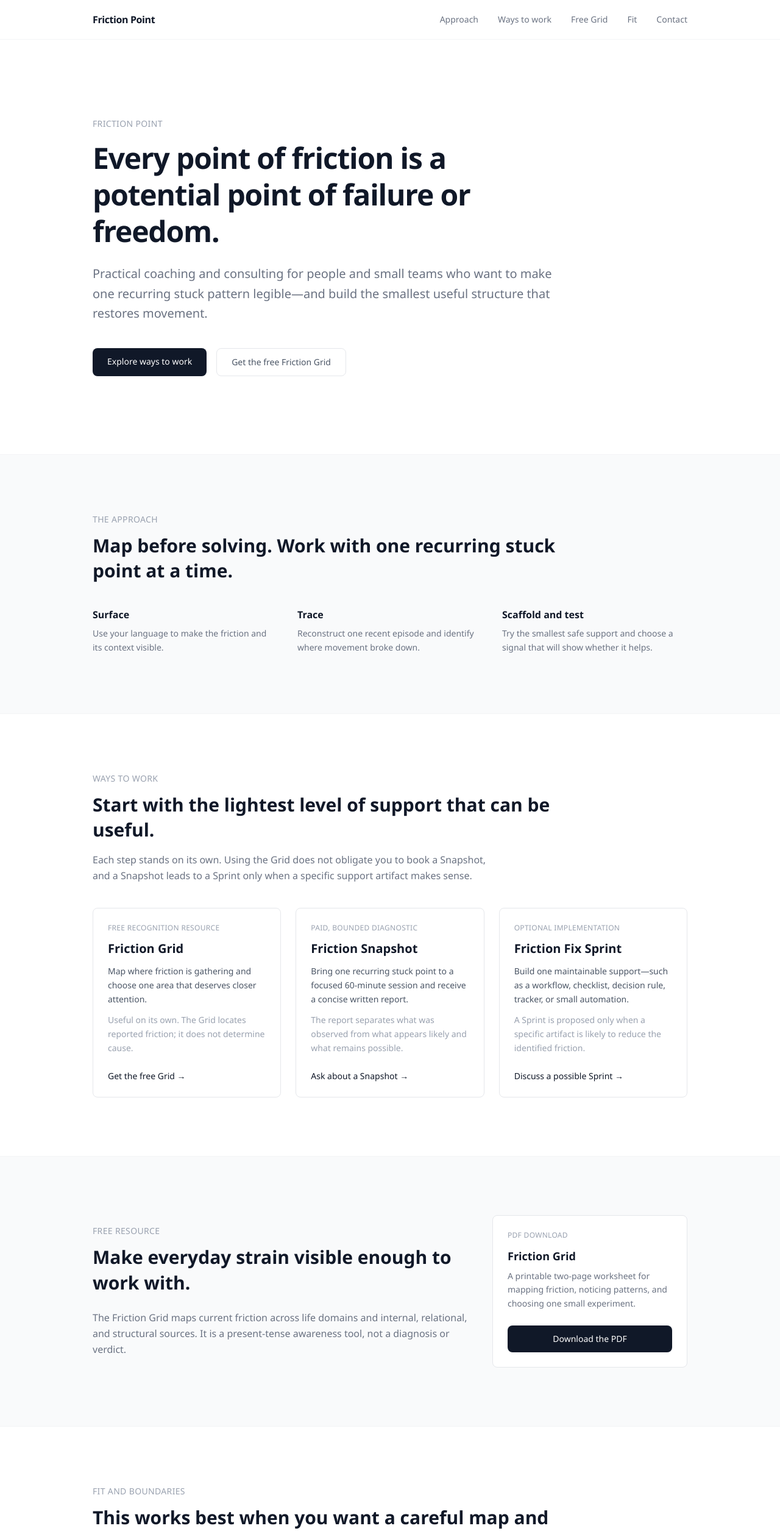
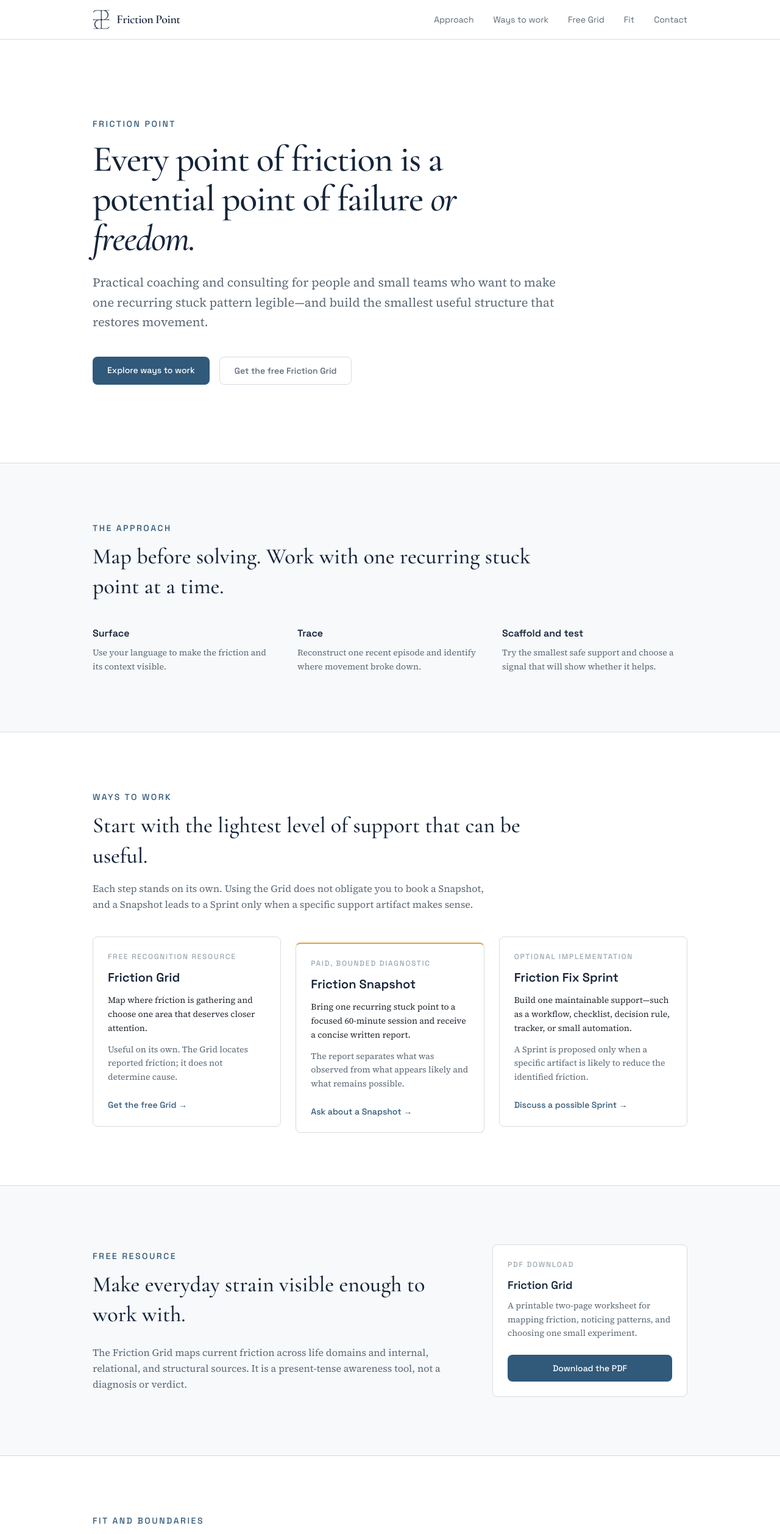
Before and after one commit to DanPace725/pace-coaching, a Next.js app: page / in a window 1280 px wide. Shown: the top 2516 px of the page at 61% size. Built offline with nearby package versions, Linux system fonts and the light colour scheme.

Commit message:
ui update

```diff
--- a/app/globals.css
+++ b/app/globals.css
@@ -1,17 +1,32 @@
 @import "tailwindcss";
 
-:root {
-  --font-sans: "Avenir Next", "Segoe UI", "Helvetica Neue", Arial, sans-serif;
-  --font-mono: "SFMono-Regular", Consolas, "Liberation Mono", Menlo, monospace;
-}
+/*
+  Friction Point brand tokens — light mode (public default).
+  Source of truth: current/brand/fp_brand_guide.md
+*/
+@theme {
+  /* color */
+  --color-navy: #16243a;        /* heading / monogram ink */
+  --color-ink: #232931;         /* body text */
+  --color-mutedfp: #5b6875;     /* secondary text */
+  --color-slatefp: #9aa8b2;     /* tertiary text, markers */
+  --color-mist: #eceff3;        /* page-tint background */
+  --color-mist2: #f7f9fb;       /* alternate section background */
+  --color-linefp: #d6dce3;      /* borders */
+  --color-steel: #31597a;       /* action */
+  --color-steeldeep: #274a66;   /* action hover */
+  --color-gold: #d9a441;        /* inflection — one per view */
+  --color-goldink: #7e5d1b;     /* gold as small text on light */
 
-@theme inline {
-  --font-sans: "Avenir Next", "Segoe UI", "Helvetica Neue", Arial, sans-serif;
+  /* type */
+  --font-display: "Cormorant Garamond", "Palatino Linotype", Georgia, serif;
+  --font-sans: "Space Grotesk", "Segoe UI", "Helvetica Neue", Arial, sans-serif;
+  --font-serif: "Source Serif 4", Georgia, "Times New Roman", serif;
   --font-mono: "SFMono-Regular", Consolas, "Liberation Mono", Menlo, monospace;
 }
 
 body {
-  font-family: var(--font-sans);
+  font-family: var(--font-serif);
   -webkit-font-smoothing: antialiased;
   -moz-osx-font-smoothing: grayscale;
 }
--- a/app/layout.tsx
+++ b/app/layout.tsx
@@ -13,7 +13,15 @@ export default function RootLayout({
 }>) {
   return (
     <html lang="en" className="h-full antialiased">
-      <body className="min-h-full bg-white text-gray-900">
+      <head>
+        <link rel="preconnect" href="https://fonts.googleapis.com" />
+        <link rel="preconnect" href="https://fonts.gstatic.com" crossOrigin="anonymous" />
+        <link
+          href="https://fonts.googleapis.com/css2?family=Cormorant+Garamond:ital,wght@0,500;0,600;1,500;1,600&family=Space+Grotesk:wght@400;500;600;700&family=Source+Serif+4:opsz,wght@8..60,400;8..60,600&display=swap"
+          rel="stylesheet"
+        />
+      </head>
+      <body className="min-h-full bg-white text-ink">
         {children}
       </body>
     </html>
--- a/app/page.tsx
+++ b/app/page.tsx
@@ -9,6 +9,7 @@ const offers = [
     detail: 'Useful on its own. The Grid locates reported friction; it does not determine cause.',
     href: '#resources',
     action: 'Get the free Grid',
+    friction: false,
   },
   {
     name: 'Friction Snapshot',
@@ -17,6 +18,7 @@ const offers = [
     detail: 'The report separates what was observed from what appears likely and what remains possible.',
     href: '#contact',
     action: 'Ask about a Snapshot',
+    friction: true,
   },
   {
     name: 'Friction Fix Sprint',
@@ -25,6 +27,7 @@ const offers = [
     detail: 'A Sprint is proposed only when a specific artifact is likely to reduce the identified friction.',
     href: '#contact',
     action: 'Discuss a possible Sprint',
+    friction: false,
   },
 ] as const;
 
@@ -44,17 +47,19 @@ const notFit = [
 export default function HomePage() {
   return (
     <div className="min-h-screen flex flex-col">
-      <header className="sticky top-0 z-50 bg-white/90 backdrop-blur border-b border-gray-100">
+      <header className="sticky top-0 z-50 bg-white/90 backdrop-blur border-b border-linefp">
         <div className="max-w-5xl mx-auto px-6 h-16 flex items-center justify-between">
-          <Link href="/" className="font-semibold text-gray-900 tracking-tight">
-            Friction Point
+          <Link href="/" className="flex items-center gap-2.5">
+            {/* eslint-disable-next-line @next/next/no-img-element */}
+            <img src="/fp-mark.svg" alt="" aria-hidden="true" className="h-8 w-auto" />
+            <span className="font-display text-xl font-semibold text-navy tracking-tight">Friction Point</span>
           </Link>
-          <nav aria-label="Primary navigation" className="hidden sm:flex items-center gap-8 text-sm text-gray-500">
-            <a href="#approach" className="hover:text-gray-900 transition-colors">Approach</a>
-            <a href="#offers" className="hover:text-gray-900 transition-colors">Ways to work</a>
-            <a href="#resources" className="hover:text-gray-900 transition-colors">Free Grid</a>
-            <a href="#fit" className="hover:text-gray-900 transition-colors">Fit</a>
-            <a href="#contact" className="hover:text-gray-900 transition-colors">Contact</a>
+          <nav aria-label="Primary navigation" className="hidden sm:flex items-center gap-8 font-sans text-sm text-mutedfp">
+            <a href="#approach" className="hover:text-navy transition-colors">Approach</a>
+            <a href="#offers" className="hover:text-navy transition-colors">Ways to work</a>
+            <a href="#resources" className="hover:text-navy transition-colors">Free Grid</a>
+            <a href="#fit" className="hover:text-navy transition-colors">Fit</a>
+            <a href="#contact" className="hover:text-navy transition-colors">Contact</a>
           </nav>
         </div>
       </header>
@@ -62,29 +67,29 @@ export default function HomePage() {
       <main>
         <section>
           <div className="max-w-5xl mx-auto px-6 py-24 sm:py-32">
-            <p className="text-sm font-medium text-gray-400 uppercase tracking-wide mb-4">Friction Point</p>
-            <h1 className="text-4xl sm:text-5xl font-semibold text-gray-900 tracking-tight leading-tight max-w-3xl">
-              Every point of friction is a potential point of failure or freedom.
+            <p className="font-sans text-sm font-medium text-steel uppercase tracking-[0.18em] mb-4">Friction Point</p>
+            <h1 className="font-display text-5xl sm:text-6xl font-medium text-navy tracking-tight leading-[1.08] max-w-3xl">
+              Every point of friction is a potential point of failure <em>or freedom.</em>
             </h1>
-            <p className="mt-6 text-lg sm:text-xl text-gray-500 max-w-3xl leading-relaxed">
+            <p className="mt-6 text-lg sm:text-xl text-mutedfp max-w-3xl leading-relaxed">
               Practical coaching and consulting for people and small teams who want to make one recurring stuck
               pattern legible—and build the smallest useful structure that restores movement.
             </p>
             <div className="mt-10 flex flex-col sm:flex-row gap-4">
-              <a href="#offers" className="px-6 py-3 bg-gray-900 text-white text-sm font-medium rounded-lg hover:bg-gray-800 transition-colors text-center">
+              <a href="#offers" className="px-6 py-3 bg-steel text-white font-sans text-sm font-medium rounded-lg hover:bg-steeldeep transition-colors text-center">
                 Explore ways to work
               </a>
-              <a href="#resources" className="px-6 py-3 text-gray-600 text-sm font-medium rounded-lg border border-gray-200 hover:border-gray-300 hover:text-gray-900 transition-colors text-center">
+              <a href="#resources" className="px-6 py-3 text-mutedfp font-sans text-sm font-medium rounded-lg border border-linefp hover:border-slatefp hover:text-navy transition-colors text-center">
                 Get the free Friction Grid
               </a>
             </div>
           </div>
         </section>
 
-        <section id="approach" className="bg-gray-50 border-y border-gray-100">
+        <section id="approach" className="bg-mist2 border-y border-linefp">
           <div className="max-w-5xl mx-auto px-6 py-20 sm:py-24">
-            <h2 className="text-sm font-medium text-gray-400 uppercase tracking-wide mb-3">The approach</h2>
-            <p className="text-2xl sm:text-3xl font-semibold text-gray-900 max-w-3xl leading-snug mb-10">
+            <h2 className="font-sans text-sm font-medium text-steel uppercase tracking-[0.18em] mb-3">The approach</h2>
+            <p className="font-display text-3xl sm:text-4xl font-medium text-navy max-w-3xl leading-snug mb-10">
               Map before solving. Work with one recurring stuck point at a time.
             </p>
             <div className="grid sm:grid-cols-3 gap-8">
@@ -94,8 +99,8 @@ export default function HomePage() {
                 ['Scaffold and test', 'Try the smallest safe support and choose a signal that will show whether it helps.'],
               ].map(([title, description]) => (
                 <div key={title}>
-                  <h3 className="font-semibold text-gray-900 mb-2">{title}</h3>
-                  <p className="text-sm text-gray-500 leading-relaxed">{description}</p>
+                  <h3 className="font-sans font-semibold text-navy mb-2">{title}</h3>
+                  <p className="text-sm text-mutedfp leading-relaxed">{description}</p>
                 </div>
               ))}
             </div>
@@ -104,22 +109,29 @@ export default function HomePage() {
 
         <section id="offers">
           <div className="max-w-5xl mx-auto px-6 py-20 sm:py-24">
-            <h2 className="text-sm font-medium text-gray-400 uppercase tracking-wide mb-3">Ways to work</h2>
-            <p className="text-2xl sm:text-3xl font-semibold text-gray-900 max-w-3xl leading-snug mb-4">
+            <h2 className="font-sans text-sm font-medium text-steel uppercase tracking-[0.18em] mb-3">Ways to work</h2>
+            <p className="font-display text-3xl sm:text-4xl font-medium text-navy max-w-3xl leading-snug mb-4">
               Start with the lightest level of support that can be useful.
             </p>
-            <p className="text-gray-500 max-w-2xl leading-relaxed mb-10">
+            <p className="text-mutedfp max-w-2xl leading-relaxed mb-10">
               Each step stands on its own. Using the Grid does not obligate you to book a Snapshot, and a Snapshot
               leads to a Sprint only when a specific support artifact makes sense.
             </p>
             <div className="grid gap-6 lg:grid-cols-3">
               {offers.map((offer) => (
-                <article key={offer.name} className="flex flex-col rounded-lg border border-gray-200 bg-white p-6">
-                  <p className="text-xs font-medium uppercase tracking-wide text-gray-400">{offer.role}</p>
-                  <h3 className="mt-3 text-xl font-semibold text-gray-900">{offer.name}</h3>
-                  <p className="mt-3 text-sm leading-relaxed text-gray-600">{offer.description}</p>
-                  <p className="mt-3 text-sm leading-relaxed text-gray-400">{offer.detail}</p>
-                  <a href={offer.href} className="mt-6 text-sm font-medium text-gray-900 hover:text-gray-600">
+                <article
+                  key={offer.name}
+                  className={`flex flex-col rounded-lg border bg-white p-6 ${
+                    offer.friction
+                      ? 'border-linefp border-t-2 border-t-gold lg:translate-y-2.5'
+                      : 'border-linefp'
+                  }`}
+                >
+                  <p className="font-sans text-xs font-medium uppercase tracking-[0.14em] text-slatefp">{offer.role}</p>
+                  <h3 className="mt-3 font-sans text-xl font-semibold text-navy">{offer.name}</h3>
+                  <p className="mt-3 text-sm leading-relaxed text-ink">{offer.description}</p>
+                  <p className="mt-3 text-sm leading-relaxed text-mutedfp">{offer.detail}</p>
+                  <a href={offer.href} className="mt-6 font-sans text-sm font-medium text-steel hover:text-steeldeep">
                     {offer.action} →
                   </a>
                 </article>
@@ -128,29 +140,29 @@ export default function HomePage() {
           </div>
         </section>
 
-        <section id="resources" className="bg-gray-50 border-y border-gray-100">
+        <section id="resources" className="bg-mist2 border-y border-linefp">
           <div className="max-w-5xl mx-auto px-6 py-20 sm:py-24">
             <div className="grid gap-10 lg:grid-cols-[1fr_20rem] lg:items-center">
               <div>
-                <h2 className="text-sm font-medium text-gray-400 uppercase tracking-wide mb-3">Free resource</h2>
-                <p className="text-2xl sm:text-3xl font-semibold text-gray-900 max-w-3xl leading-snug">
+                <h2 className="font-sans text-sm font-medium text-steel uppercase tracking-[0.18em] mb-3">Free resource</h2>
+                <p className="font-display text-3xl sm:text-4xl font-medium text-navy max-w-3xl leading-snug">
                   Make everyday strain visible enough to work with.
                 </p>
-                <p className="mt-6 text-gray-500 max-w-2xl leading-relaxed">
+                <p className="mt-6 text-mutedfp max-w-2xl leading-relaxed">
                   The Friction Grid maps current friction across life domains and internal, relational, and structural
                   sources. It is a present-tense awareness tool, not a diagnosis or verdict.
                 </p>
               </div>
-              <div className="rounded-lg border border-gray-200 bg-white p-6">
-                <p className="text-xs font-medium uppercase tracking-wide text-gray-400">PDF download</p>
-                <h3 className="mt-3 text-lg font-semibold text-gray-900">Friction Grid</h3>
-                <p className="mt-2 text-sm leading-relaxed text-gray-500">
+              <div className="rounded-lg border border-linefp bg-white p-6">
+                <p className="font-sans text-xs font-medium uppercase tracking-[0.14em] text-slatefp">PDF download</p>
+                <h3 className="mt-3 font-sans text-lg font-semibold text-navy">Friction Grid</h3>
+                <p className="mt-2 text-sm leading-relaxed text-mutedfp">
                   A printable two-page worksheet for mapping friction, noticing patterns, and choosing one small experiment.
                 </p>
                 <a
                   href="/downloads/friction-grid.pdf"
                   download
-                  className="mt-6 inline-flex w-full items-center justify-center rounded-lg bg-gray-900 px-5 py-3 text-sm font-medium text-white transition-colors hover:bg-gray-800"
+                  className="mt-6 inline-flex w-full items-center justify-center rounded-lg bg-steel px-5 py-3 font-sans text-sm font-medium text-white transition-colors hover:bg-steeldeep"
                 >
                   Download the PDF
                 </a>
@@ -161,15 +173,15 @@ export default function HomePage() {
 
         <section id="fit">
           <div className="max-w-5xl mx-auto px-6 py-20 sm:py-24">
-            <h2 className="text-sm font-medium text-gray-400 uppercase tracking-wide mb-3">Fit and boundaries</h2>
-            <p className="text-2xl sm:text-3xl font-semibold text-gray-900 max-w-3xl leading-snug mb-10">
+            <h2 className="font-sans text-sm font-medium text-steel uppercase tracking-[0.18em] mb-3">Fit and boundaries</h2>
+            <p className="font-display text-3xl sm:text-4xl font-medium text-navy max-w-3xl leading-snug mb-10">
               This works best when you want a careful map and a practical next move—not pressure to push through.
             </p>
             <div className="grid sm:grid-cols-2 gap-8">
               <FitList title="Good fit" items={goodFit} tone="good" />
               <FitList title="Not the right fit" items={notFit} tone="muted" />
             </div>
-            <p className="mt-10 max-w-3xl text-sm leading-relaxed text-gray-400">
+            <p className="mt-10 max-w-3xl text-sm leading-relaxed text-slatefp">
               Friction Point does not provide therapy, crisis care, diagnosis, medical or veterinary care, legal or
               tax advice, financial planning, licensed engineering, or guaranteed outcomes. When a need falls outside
               the work, we pause, narrow the scope, or refer appropriately.
@@ -177,14 +189,14 @@ export default function HomePage() {
           </div>
         </section>
 
-        <section id="about" className="bg-gray-50 border-y border-gray-100">
+        <section id="about" className="bg-mist2 border-y border-linefp">
           <div className="max-w-5xl mx-auto px-6 py-20 sm:py-24">
             <div className="max-w-3xl">
-              <h2 className="text-sm font-medium text-gray-400 uppercase tracking-wide mb-3">About</h2>
-              <p className="text-2xl sm:text-3xl font-semibold text-gray-900 leading-snug mb-6">
+              <h2 className="font-sans text-sm font-medium text-steel uppercase tracking-[0.18em] mb-3">About</h2>
+              <p className="font-display text-3xl sm:text-4xl font-medium text-navy leading-snug mb-6">
                 My name is Daniel. I help people and small teams follow friction to the place where something can actually change.
               </p>
-              <p className="text-gray-500 leading-relaxed">
+              <p className="text-mutedfp leading-relaxed">
                 I am a coach, consultant, and systems thinker. The work is practical and plainspoken: hear what is
                 true, trace one recurring pattern, distinguish evidence from interpretation, and build the smallest
                 useful support. My perspective also includes focused experience with neurodivergent adults navigating
@@ -194,14 +206,14 @@ export default function HomePage() {
           </div>
         </section>
 
-        <section id="contact" className="bg-gray-900 text-white">
+        <section id="contact" className="bg-navy text-white">
           <div className="max-w-5xl mx-auto px-6 py-20 sm:py-24">
             <div className="grid gap-10 lg:grid-cols-[1fr_24rem] lg:items-start">
               <div>
-                <h2 className="text-2xl sm:text-3xl font-semibold leading-snug mb-4">
+                <h2 className="font-display text-3xl sm:text-4xl font-medium leading-snug mb-4 text-white">
                   Start with a free 30-minute discovery session.
                 </h2>
-                <p className="text-gray-400 max-w-xl leading-relaxed">
+                <p className="text-slatefp max-w-xl leading-relaxed">
                   Bring one recurring stuck point or a question about the work. We will use the conversation to see
                   whether a Friction Snapshot or another next step seems useful and responsible.
                 </p>
@@ -209,11 +221,11 @@ export default function HomePage() {
                   href="https://calendly.com/frictionpoint"
                   target="_blank"
                   rel="noreferrer"
-                  className="mt-7 inline-flex rounded-lg bg-white px-6 py-3 text-sm font-medium text-gray-900 transition-colors hover:bg-gray-100"
+                  className="mt-7 inline-flex rounded-lg bg-white px-6 py-3 font-sans text-sm font-medium text-navy transition-colors hover:bg-mist"
                 >
                   Schedule a free 30-minute session
                 </a>
-                <p className="mt-4 text-sm text-gray-500">Prefer email? Use the form.</p>
+                <p className="mt-4 text-sm text-slatefp">Prefer email? Use the form.</p>
               </div>
               <EmailSignup />
             </div>
@@ -221,14 +233,14 @@ export default function HomePage() {
         </section>
       </main>
 
-      <footer className="border-t border-gray-100">
-        <div className="max-w-5xl mx-auto px-6 py-8 flex flex-col sm:flex-row items-center justify-between gap-4 text-xs text-gray-400">
+      <footer className="border-t border-linefp">
+        <div className="max-w-5xl mx-auto px-6 py-8 flex flex-col sm:flex-row items-center justify-between gap-4 font-sans text-xs text-slatefp">
           <p>&copy; {new Date().getFullYear()} Friction Point, a practice of Pace Consulting Services LLC.</p>
           <nav aria-label="Footer navigation" className="flex gap-6">
-            <a href="#approach" className="hover:text-gray-600 transition-colors">Approach</a>
-            <a href="#offers" className="hover:text-gray-600 transition-colors">Ways to work</a>
-            <a href="#resources" className="hover:text-gray-600 transition-colors">Free Grid</a>
-            <a href="#contact" className="hover:text-gray-600 transition-colors">Contact</a>
+            <a href="#approach" className="hover:text-mutedfp transition-colors">Approach</a>
+            <a href="#offers" className="hover:text-mutedfp transition-colors">Ways to work</a>
+            <a href="#resources" className="hover:text-mutedfp transition-colors">Free Grid</a>
+            <a href="#contact" className="hover:text-mutedfp transition-colors">Contact</a>
           </nav>
         </div>
       </footer>
@@ -239,11 +251,11 @@ export default function HomePage() {
 function FitList({ title, items, tone }: { title: string; items: string[]; tone: 'good' | 'muted' }) {
   return (
     <div>
-      <h3 className="font-semibold text-gray-900 mb-4">{title}</h3>
+      <h3 className="font-sans font-semibold text-navy mb-4">{title}</h3>
       <ul className="space-y-3">
         {items.map((item) => (
-          <li key={item} className={`flex gap-3 text-sm ${tone === 'good' ? 'text-gray-600' : 'text-gray-400'}`}>
-            <span aria-hidden="true" className={`mt-0.5 shrink-0 ${tone === 'good' ? 'text-emerald-500' : 'text-gray-300'}`}>
+          <li key={item} className={`flex gap-3 text-sm ${tone === 'good' ? 'text-ink' : 'text-mutedfp'}`}>
+            <span aria-hidden="true" className={`mt-0.5 shrink-0 font-sans ${tone === 'good' ? 'text-steel' : 'text-slatefp'}`}>
               {tone === 'good' ? '✓' : '–'}
             </span>
             {item}
```
Also changed, not shown: app/EmailSignup.tsx (+7 -7 lines), public/fp-mark-dark.svg (added), public/fp-mark.svg (added).
